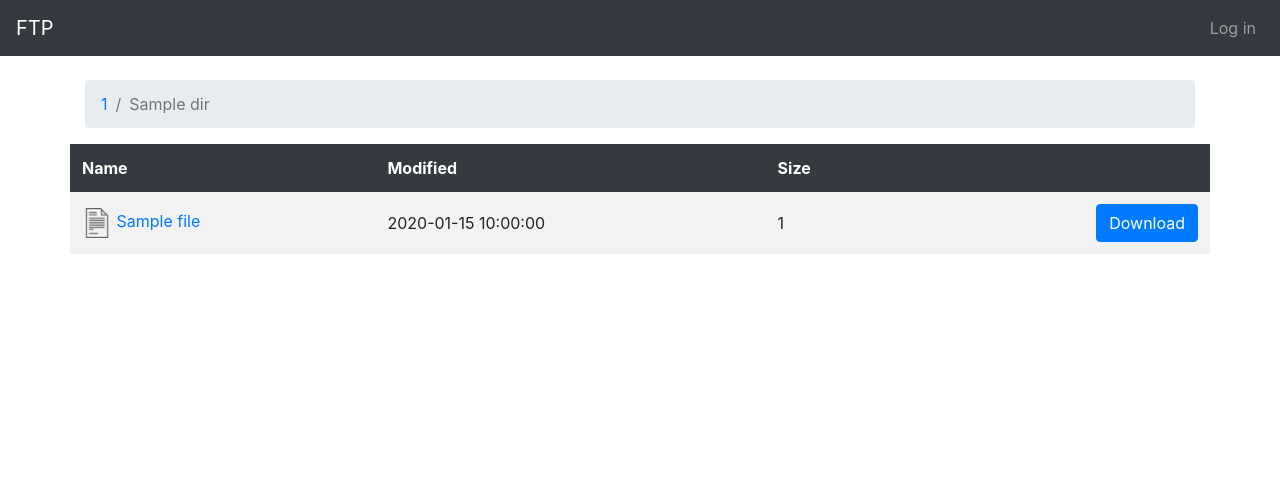
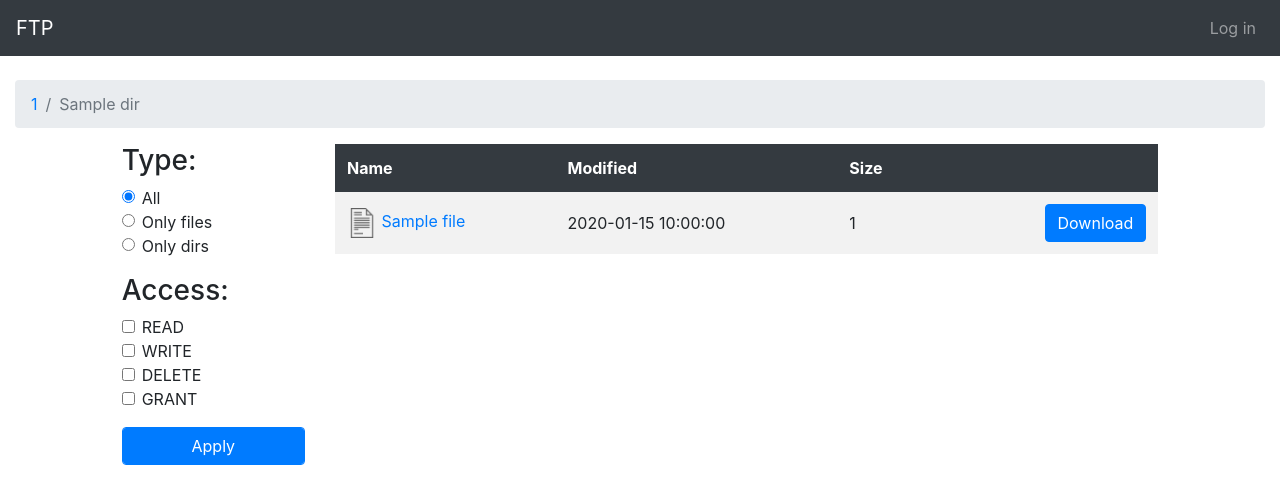
Before and after one commit to AleksandrKovshariov/Client, a Flask app: template templates/files/files.html in a window 1280 px wide. Shown: the top 504 px of the page. Run offline with Flask 2, Linux system fonts and the light colour scheme; the template is opened without the code that fills it: most values are stand-ins (such as "Sample title", 1, 10 or a date in 2020); some libraries are stand-ins or nearby versions.

Commit message:
Add filters

```diff
--- a/templates/files/files.html
+++ b/templates/files/files.html
@@ -7,7 +7,7 @@
 
 {% block content %}
 <br>
-<div class="container">
+<div class="container-fluid">
   <nav aria-label="breadcrumb">
       <ol class="breadcrumb">
         {% for d in path %}
@@ -16,7 +16,61 @@
           <li class="breadcrumb-item active" aria-current="page">{{ dir }}</li>
       </ol>
   </nav>
-  <div class="row justify-content-md-center align-items-center">
+  <div class="row">
+      <div class="col-lg-1">
+      </div>
+      <form method="get" class="col-sm-4 col-lg-2">
+        <div class="form-group">
+            <h3>Type:</h3>
+            <div class="form-check">
+              <input class="form-check-input" type="radio" name="exampleRadios" id="exampleRadios1" value="option1" checked>
+              <label class="form-check-label" for="exampleRadios1">
+                All
+              </label>
+            </div>
+            <div class="form-check">
+              <input class="form-check-input" type="radio" name="exampleRadios" id="exampleRadios2" value="option2">
+              <label class="form-check-label" for="exampleRadios2">
+                Only files
+              </label>
+            </div>
+            <div class="form-check">
+              <input class="form-check-input" type="radio" name="exampleRadios" id="exampleRadios3" value="option3">
+              <label class="form-check-label" for="exampleRadios3">
+                Only dirs
+              </label>
+            </div>
+        </div>
+        <div class="form-group">
+            <h3>Access:</h3>
+            <div class="form-check">
+              <input class="form-check-input" type="checkbox" name="exampleRadios" id="checkbox1" value="option1">
+              <label class="form-check-label" for="checkbox1">
+                READ
+              </label>
+            </div>
+            <div class="form-check">
+              <input class="form-check-input" type="checkbox" name="exampleRadios" id="checkbox2" value="option2">
+              <label class="form-check-label" for="checkbox2">
+                WRITE
+              </label>
+            </div>
+            <div class="form-check">
+              <input class="form-check-input" type="checkbox" name="exampleRadios" id="checkbox3" value="option3">
+              <label class="form-check-label" for="checkbox3">
+                DELETE
+              </label>
+            </div>
+            <div class="form-check">
+              <input class="form-check-input" type="checkbox" name="exampleRadios" id="checkbox4" value="option3">
+              <label class="form-check-label" for="checkbox4">
+                GRANT
+              </label>
+            </div>
+        </div>
+        <input type="submit" value="Apply" class="btn btn-primary form-control">
+      </form>
+      <div class="col-sm-8 col-lg-8 justify-content-md-center align-items-center">
         <table class="table table-striped table-borderless">
           <thead class="thead-dark">
             <tr>
@@ -69,5 +123,8 @@
               {% endfor %}
         </table>
       </div>
+      <div class="col-lg-1">
+      </div>
+  </div>
 </div>
 {% endblock %}
```
Lines whose indentation alone changed are shown as unchanged.
